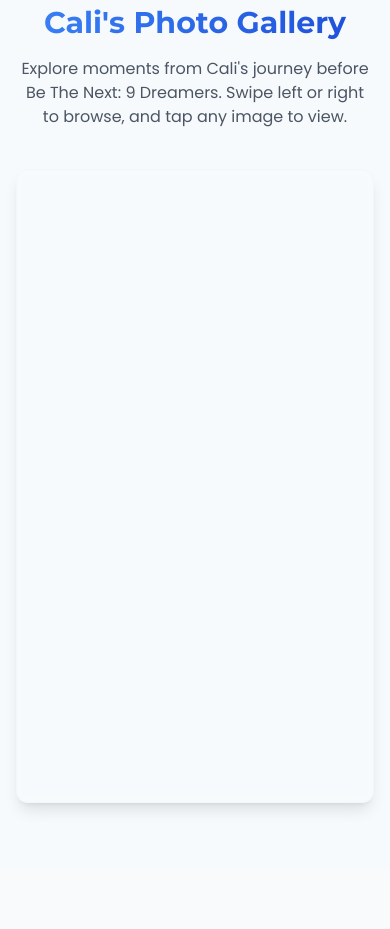
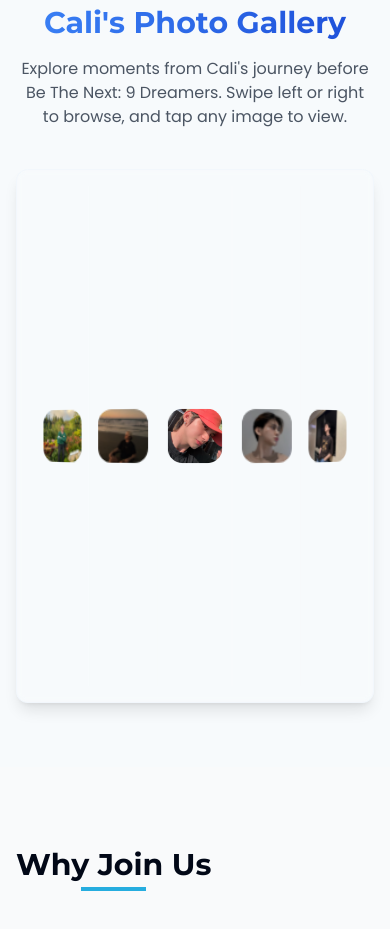
Before and after one commit to BTNCaliOFC/btn-cali-official-site, a React (Vite) app: page / in a window 390 px wide. Shown: the part 1500-2429 px from the top of the page. Built offline with nearby package versions, Linux system fonts and the light colour scheme.

Commit message:
change size 2

```diff
--- a/src/components/home/PhotoCarousel.tsx
+++ b/src/components/home/PhotoCarousel.tsx
@@ -15,7 +15,7 @@ const PhotoCarousel = () => {
 
         <div className="w-full max-w-4xl mx-auto">
           <div className="bg-white/5 backdrop-blur-sm shadow-lg border border-blue-100/20 rounded-xl p-4 md:p-6">
-            <div className="h-[600px] md:h-[700px]">
+            <div className="h-[500px] md:h-[600px]">
               <ThreeDPhotoCarousel />
             </div>
           </div>
--- a/src/components/ui/3d-carousel.tsx
+++ b/src/components/ui/3d-carousel.tsx
@@ -75,7 +75,7 @@ const Carousel = memo(
     isCarouselActive: boolean
   }) => {
     const isScreenSizeSm = useMediaQuery("(max-width: 640px)")
-    const cylinderWidth = isScreenSizeSm ? 1300 : 2200
+    const cylinderWidth = isScreenSizeSm ? 1200 : 2000
     const faceCount = cards.length
     const faceWidth = cylinderWidth / faceCount
     const radius = cylinderWidth / (2 * Math.PI)
@@ -137,7 +137,7 @@ const Carousel = memo(
                 src={imgUrl}
                 alt={`Cali photo ${i+1}`}
                 layoutId={`img-${imgUrl}`}
-                className="pointer-events-none w-full rounded-xl object-cover aspect-[4/3]"
+                className="pointer-events-none w-full rounded-xl object-cover aspect-square"
                 initial={{ filter: "blur(4px)" }}
                 layout="position"
                 animate={{ filter: "blur(0px)" }}
@@ -225,7 +225,7 @@ function ThreeDPhotoCarousel() {
           </motion.div>
         )}
       </AnimatePresence>
-      <div className="relative h-full w-full overflow-hidden">
+      <div className="relative h-[500px] w-full overflow-hidden">
         <Carousel
           handleClick={handleClick}
           controls={controls}
```
